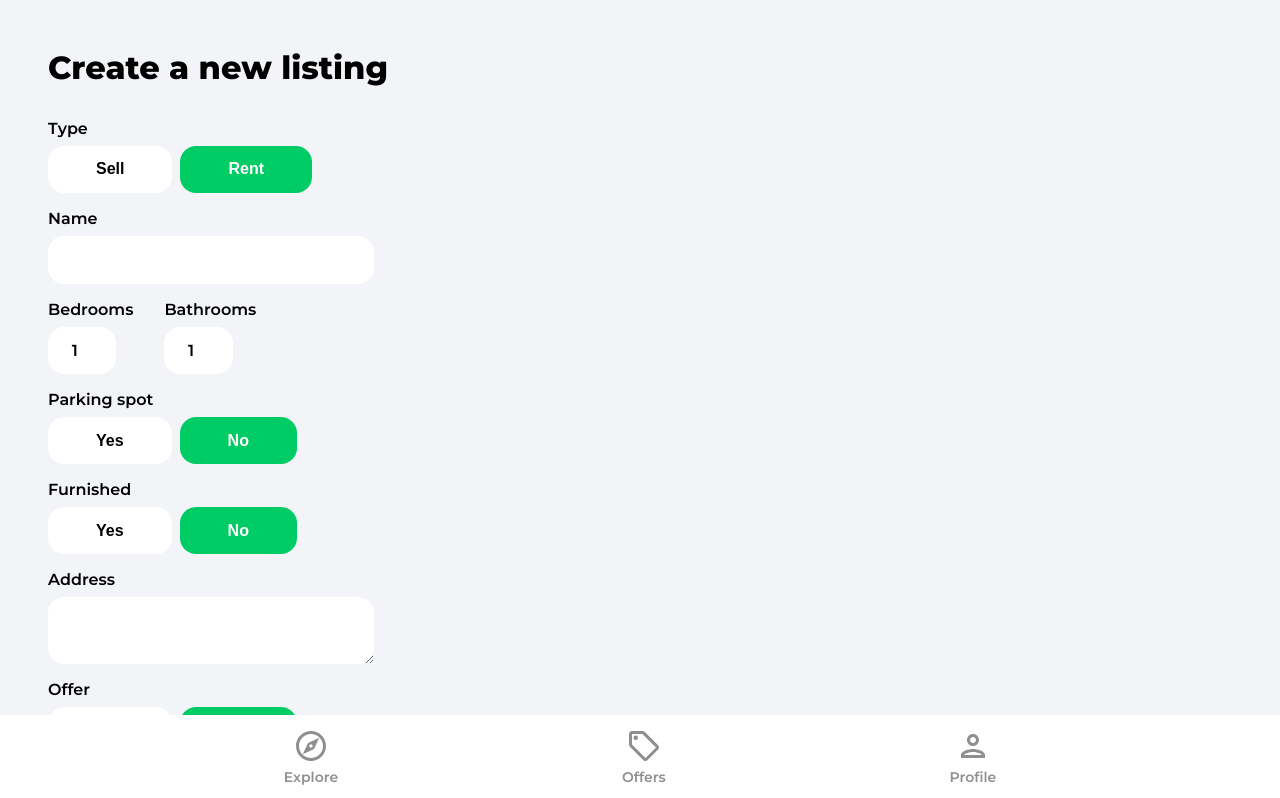
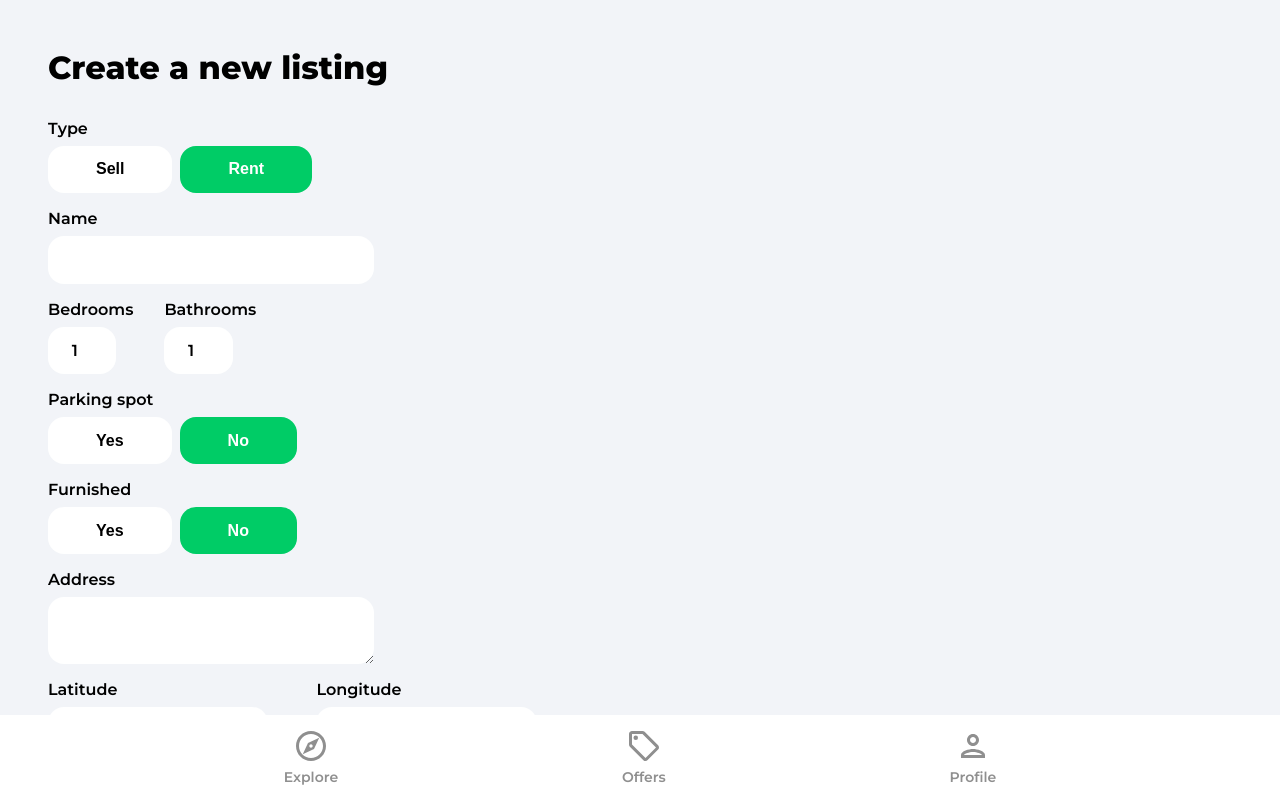
Before and after one commit to VladimirVolvakov/real-estate-marketplace, a React (Create React App) app: page /create-listing in a window 1280 px wide. Shown: the top 798 px of the page. Built offline with nearby package versions, Linux system fonts and the light colour scheme; no server answers; sample sign-in values are in the browser's storage.

Commit message:
fix bug with geolocation

```diff
--- a/src/pages/CreateListing.jsx
+++ b/src/pages/CreateListing.jsx
@@ -25,7 +25,7 @@ const CreateListing = () => {
         longitude: 0
     })
     // eslint-disable-next-line
-    const [geolocationEnabled, setGeolocationEnabled] = useState(true)
+    const [geolocationEnabled, setGeolocationEnabled] = useState(false)
     const [isLoading, setIsLoading] = useState(false)
 
     const { type, name, bedrooms, bathrooms, parking, furnished, address, offer, regularPrice, discountedPrice, images, latitude, longitude } = formData
```
